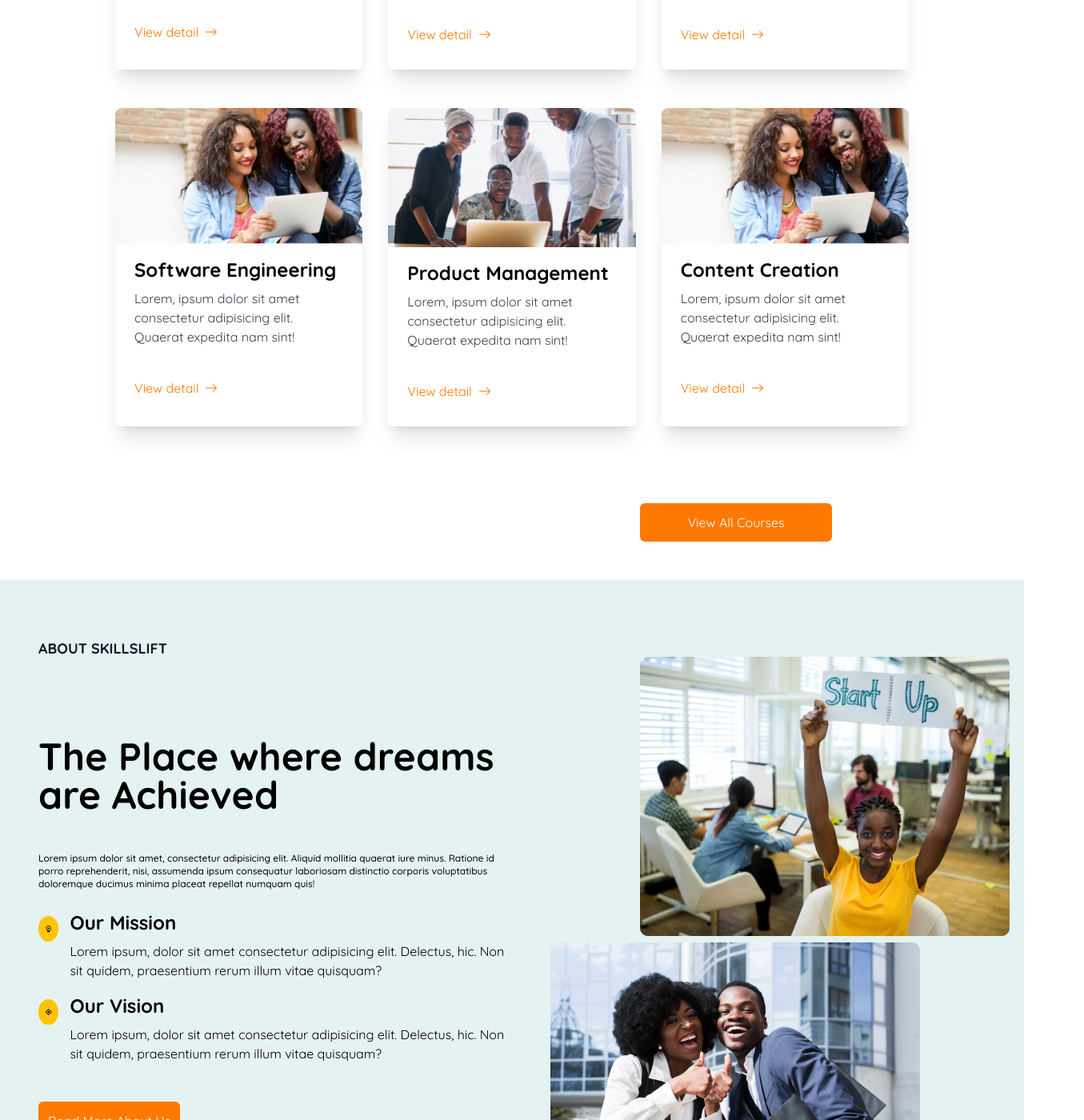
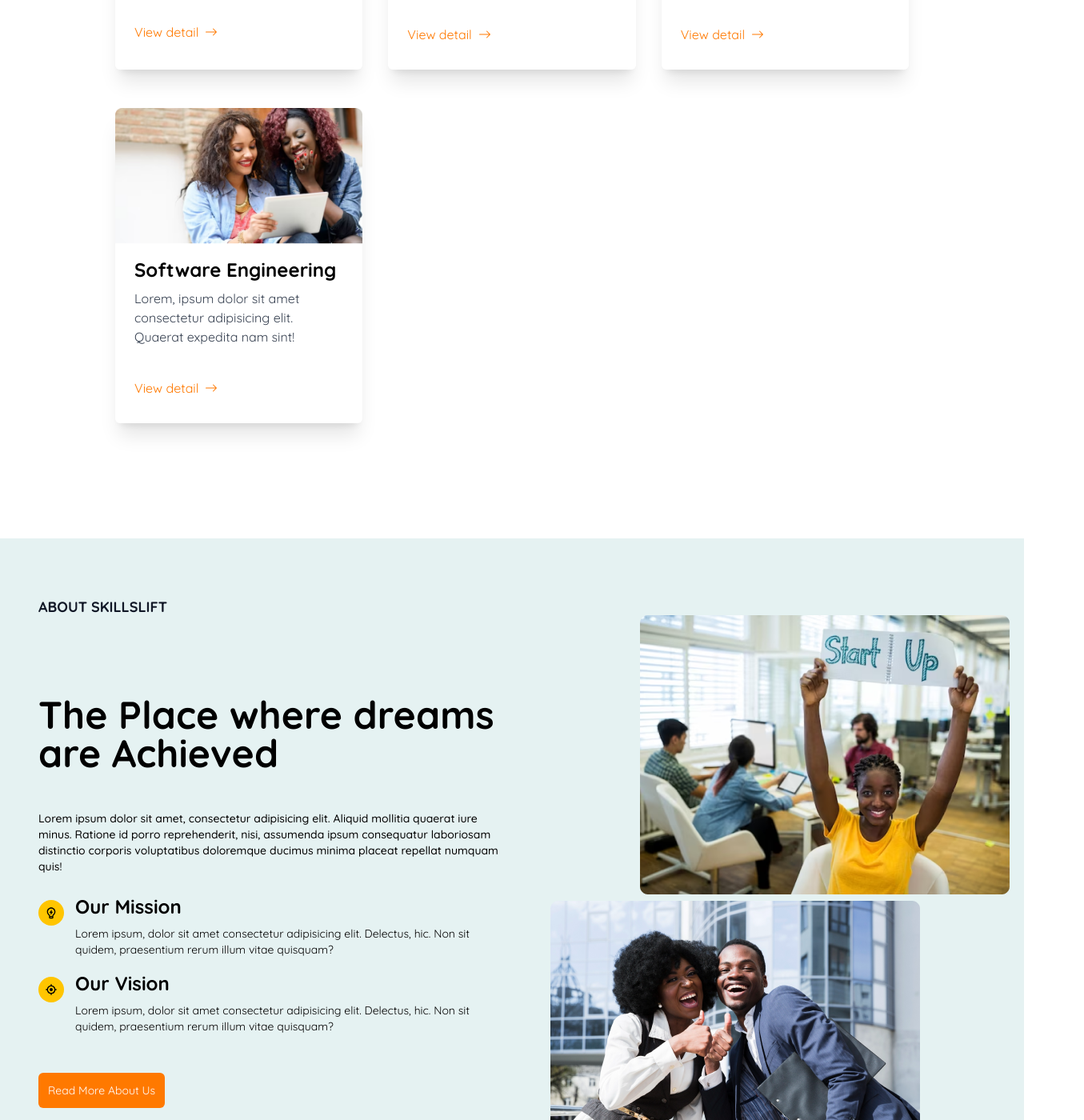
Before and after one commit to NodeEight/Jesi-1, a React (Vite) app: page / in a window 1280 px wide. Shown: the part 1320-2720 px from the top of the page at 80% size, 1355 px wide, since content can reach past the window. Built offline with nearby package versions, Linux system fonts and the light colour scheme.

Commit message:
Working on the Latest Chnages

```diff
--- a/src/App.jsx
+++ b/src/App.jsx
@@ -9,31 +9,26 @@ import Join from "./components/join";
 import Blog from "./components/blog";
 import Footer from './components/footer';
 import ScrollToTopButton from './components/scroll';
-import Blogs from "./pages/blogs/Blogs"
+// import Blogs from "./pages/blogs/Blogs"
 
 const App = () => {
   const [showComponents, setShowComponents] = useState(true);
-  const [showBlogs, setShowBlogs] = useState(false);
+  // const [showBlogs, setShowBlogs] = useState(false);
   const [showCourses, setShowCourses] = useState(false);
   const [showBlogDetails, setShowBlogDetails] = useState(false);
-
-  const handleButtonClick = () => {
-    setShowComponents(false);
-    setShowBlogs(true);
-  };
 
   const handleCourseClick = () => {
     setShowComponents(false);
     setShowCourses(true);
   }
 
-  const handleBlogDetails = () => {
-    setShowComponents(false);
-    setShowBlogDetails(true)
-  }
+  // const handleBlogDetails = () => {
+  //   setShowComponents(false);
+  //   setShowBlogDetails(true)
+  // }
 
   return (
-    <div>
+    <div className='w-full h-full'>
       <Navigation />
       {showComponents && (
         <>
@@ -42,10 +37,10 @@ const App = () => {
           <About />
           <WhyChooseUs />
           <Join />
-          <Blog handleButtonClick={handleButtonClick} handleBlogDetails={handleBlogDetails} />
+          <Blog />
         </>
       )}
-      {showBlogs || showBlogDetails ? <Blogs showBlogDetails={showBlogDetails} /> : null}
+      {/* {showBlogs || showBlogDetails ? <Blogs showBlogDetails={showBlogDetails} /> : null} */}
       {showCourses && <CoursePage />}
       <ScrollToTopButton />
       <Footer />
--- a/src/components/about.jsx
+++ b/src/components/about.jsx
@@ -6,14 +6,13 @@ import About2 from "../assets/abt2.png";
 
 const About = () => {
     return (
-        <div className="relative w-full lg:h-screen lg:h-full lg:grid grid lg:grid-cols-2 pl-12 pr-12 pt-12 lg:pb-0 pb-14">
+        <div className="relative w-full h-full lg:grid grid lg:grid-cols-2 pl-12 pr-12 pt-12 lg:pb-0 pb-14 ">
             <div className="bg-green_bg opacity-10 absolute inset-0 z-0"></div>
-
             {/* Left section */}
             <div className="relative z-10">
                 <h1 className="text-gray-900 relative z-10 mt-6 font-bold lg:text-lg text-sm font-quicksand">ABOUT SKILLSLIFT</h1>
                 <p className='lg:mt-24 mt-8 font-bold font-quicksand lg:text-5xl text-2xl '>The Place where dreams are Achieved</p>
-                <p className='lg:mt-12 mt-2 font-quicksand lg:text-md  text-xs font-medium'>
+                <p className='lg:mt-12 mt-2 font-quicksand lg:text-md text-sm font-medium'>
                     Lorem ipsum dolor sit amet, consectetur adipisicing elit. Aliquid mollitia
                     quaerat iure minus. Ratione id porro reprehenderit, nisi, assumenda ipsum consequatur laboriosam
                     distinctio corporis voluptatibus doloremque ducimus minima placeat repellat numquam quis!
@@ -23,8 +22,7 @@ const About = () => {
                         <RiLightbulbFlashLine className="icon" />
                         <div className=''>
                             <h1 className='font-quicksand font-bold lg:text-2xl text-xl mb-2 -mt-2'>Our Mission</h1>
-                            <p className='font-quicksand lg:text-base  text-xs'>
-
+                            <p className='font-quicksand lg:text-md text-sm'>
                                 Lorem ipsum, dolor sit amet consectetur adipisicing elit.
                                 Delectus, hic. Non sit quidem, praesentium rerum illum vitae quisquam?
                             </p>
@@ -34,20 +32,20 @@ const About = () => {
                         <BiTargetLock className="icon" />
                         <div className=''>
                             <h1 className='font-quicksand font-bold lg:text-2xl text-xl  mb-2 -mt-2'>Our Vision</h1>
-                            <p className='font-quicksand lg:text-base  text-xs'>
+                            <p className='font-quicksand lg:text-md text-sm'>
                                 Lorem ipsum, dolor sit amet consectetur adipisicing elit.
                                 Delectus, hic. Non sit quidem, praesentium rerum illum vitae quisquam?
                             </p>
                         </div>
                     </div>
                 </div>
-                <button className='lg:mt-[3rem] mt-5 lg:mb-0 mb-4 lg:ml-0 ml-14 rounded-md text-white font-quicksand bg-primary lg:p-3 p-2 lg:text-base text-xs'>
+                <button className='lg:mt-[3rem] mt-5 lg:mb-0 mb-4 lg:ml-0 ml-14 lg:text-md text-sm rounded-md text-white font-quicksand bg-primary lg:p-3 p-2'>
                     Read More About Us
                 </button>
             </div>
 
             {/* Right */}
-            <div className=" items-center justify-center relative z-10 lg:mt-0 mt-4 ">
+            <div className="items-center justify-center relative z-10 lg:mt-0 mt-4 md:pb-[4rem]">
                 <img src={About1} className='lg:mt-12 lg:ml-[10rem] ml-10 ' />
                 <img src={About2} className='lg:ml-[3rem] lg:mt-2 mt-1' />
             </div>
--- a/src/components/blog.jsx
+++ b/src/components/blog.jsx
@@ -1,10 +1,8 @@
 import React from "react"
 import MKT1 from "../assets/mkt1.png"
-import DTS from "../assets/data.png"
-import UIUX from "../assets/uiux.png"
 import { Blogs } from "./utils"
 
-const Blog = ({ handleButtonClick, handleBlogDetails }) => {
+const Blog = () => {
 
     const data = [
         {
@@ -17,25 +15,6 @@ const Blog = ({ handleButtonClick, handleBlogDetails }) => {
             btn: "Read more",
 
         },
-        {
-            id: 2,
-            imageSrc: DTS,
-            title: "Event's Name",
-            description: " Lorem ipsum dolor sit, amet consectetur adipisicing elit. Excepturi itaque blanditiis voluptas accusamus quia qui laborum facilis, deserunt ipsa nulla soluta maxime dolore inventore.",
-            date: "Date",
-            author: "Admin",
-            btn: "Read more",
-
-        },
-        {
-            id: 3,
-            imageSrc: UIUX,
-            title: "Event's Name",
-            description: " Lorem ipsum dolor sit, amet consectetur adipisicing elit. Excepturi itaque blanditiis voluptas accusamus quia qui laborum facilis, deserunt ipsa nulla soluta maxime dolore inventore.",
-            date: "Date",
-            author: "Admin",
-            btn: "Read more",
-        },
     ]
 
     return (
@@ -44,19 +23,13 @@ const Blog = ({ handleButtonClick, handleBlogDetails }) => {
                 BLOGS & ARTICLES
             </p>
             <h1
-                className="font-bold mt-5 text-center mt-6 text-5xl font-quicksand mobile-font-size "
+                className="font-bold text-center mt-6 text-5xl font-quicksand mobile-font-size "
             >
                 Our Latest Blogs
             </h1>
-            <div className="flex lg:justify-end lg:-mt-14 lg:pr-[12rem] justify-center mt-10">
-                <button onClick={handleButtonClick} className='w-[15rem] p-3 rounded-md text-white font-quicksand text-center whitespace-nowrap bg-primary '>
-                    All Blogs
-                </button>
-            </div>
-
-            <div className="flex z-10 flex-wrap lg:mt-24 mt-6 lg:m-24 gap-8 grid lg:grid-cols-3">
+            <div className=" z-10 flex-wrap lg:mt-24 mt-6 lg:m-24 gap-8 grid  justify-center items-center">
                 {data.map((item) => (
-                    <Blogs key={item.id} {...item} handleButtonClick={handleButtonClick} handleBlogDetails={handleBlogDetails} />
+                    <Blogs key={item.id} {...item} />
                 ))}
             </div>
         </div>
--- a/src/components/courses.jsx
+++ b/src/components/courses.jsx
@@ -39,48 +39,20 @@ const Courses = ({ handleCourseClick }) => {
             btn: "View detail"
 
         },
-        {
-            id: 5,
-            imageSrc: DGM,
-            title: "Product Management",
-            description: " Lorem, ipsum dolor sit amet consectetur adipisicing elit. Quaerat expedita nam sint!",
-            btn: "View detail"
-
-        },
-        {
-            id: 6,
-            imageSrc: MKT1,
-            title: "Content Creation",
-            description: " Lorem, ipsum dolor sit amet consectetur adipisicing elit. Quaerat expedita nam sint!",
-            btn: "View detail"
-
-        },
     ];
 
     return (
-        <div id='courses' className="relative pl-12 pr-12 courseMain pb-12">
+        <div id='courses' className="relative pl-12 pr-12 h-full w-full courseMain pb-12">
             <p className='font-quicksand font-bold lg:text-lg text-sm lg:mt-0 mt-6'>COURSES</p>
             <div className='courseSect'>
                 <div className='One'>
                     <h1 className="font-bold lg:text-5xl text-2xl font-quicksand ">Choose Our Top Courses</h1>
                 </div>
-                <div className="Two lg:mt-0 mt-5">
-                    {links.map((item, index) => (
-                        <div className='flex font-quicksand' key={index}>
-                            <p className='font-medium lg:text-base text-sm cursor-pointer'>{item.name}</p>
-                        </div>
-                    ))}
-                </div>
             </div>
-            <div className="flex flex-wrap mt-24 lg:m-24 gap-8 grid lg:grid-cols-3 grid-cols-1">
+            <div className=" flex-wrap mt-24 lg:m-24 gap-8 grid lg:grid-cols-3 grid-cols-1">
                 {data.map((item) => (
                     <Card key={item.id} {...item} handleCourseClick={handleCourseClick} />
                 ))}
-            </div>
-            <div className="flex lg:justify-end justify-center lg:pr-[12rem] lg:mt-0 mt-7">
-                <button onClick={handleCourseClick} className='w-[15rem] p-3 rounded-md text-white lg:text-base text-sm font-quicksand text-center whitespace-nowrap bg-primary '>
-                    View All Courses
-                </button>
             </div>
         </div>
     );
--- a/src/components/footer.jsx
+++ b/src/components/footer.jsx
@@ -83,10 +83,8 @@ const Footer = () => {
 
 
   return (
-    <section id="contact" className="relative w-full pb-10" style={{
-      backgroundColor: "rgba(0, 128, 128, 0.1)"
-    }}>
-      <div className="flex flex-col md:flex-row justify-around pt-6 pb-2 w-full">
+    <section id="contact" className="relative w-full h-full pb-10" style={{ backgroundColor: "rgba(0, 128, 128, 0.1)" }}>
+      <div className="flex flex-col md:flex-row align-center justify-around pt-[6rem] pb-2 w-full ">
 
         <div className="flex flex-col justify-center items-center lg:mt-0 mt-4">
           <img
@@ -154,7 +152,7 @@ const Footer = () => {
           </div>
         </div>
 
-        <div className="flex flex-col justify-center items-center lg:mt-6 lg:-mt-4 mt-6">
+        <div className="flex flex-col justify-center items-center lg:mt-6  mt-6">
           <h1 className="font-quicksand text-left font-bold lg:text-3xl">
             Newsletter
           </h1>
--- a/src/index.css
+++ b/src/index.css
@@ -76,7 +76,7 @@
 
 .icon {
   background-color: #ffc500;
-  width: 2rem;
+  width: 2.5rem;
   height: 2rem;
   padding: 8px;
   border-radius: 50%;
--- a/src/pages/blogs/Main.jsx
+++ b/src/pages/blogs/Main.jsx
@@ -100,7 +100,7 @@ const Blogs = ({ showBlogDetails }) => {
                 <div className='lg:p-0 p-3'>
                     <form className='flex items-center' >
                         <input
-                            className={`lg:p-4 p-3 lg:text-sm text-xs text-white focus:outline-none font-quicksand lg:w-[30rem] lg:w-[19rem] w-[20rem] ${showBlogDetails ? 'border border-gray-200' : ''}`}
+                            className={`lg:p-4 p-3 lg:text-sm text-xs text-white focus:outline-none font-quicksand lg:w-[30rem] w-[20rem] ${showBlogDetails ? 'border border-gray-200' : ''}`}
                             placeholder='Search keyword......'
                             type='email'
                             required
```
Also changed, not shown: src/components/choose.jsx (+7 -6 lines), src/components/landing.jsx (+6 -6 lines), src/components/navigation.jsx (+8 -56 lines).
